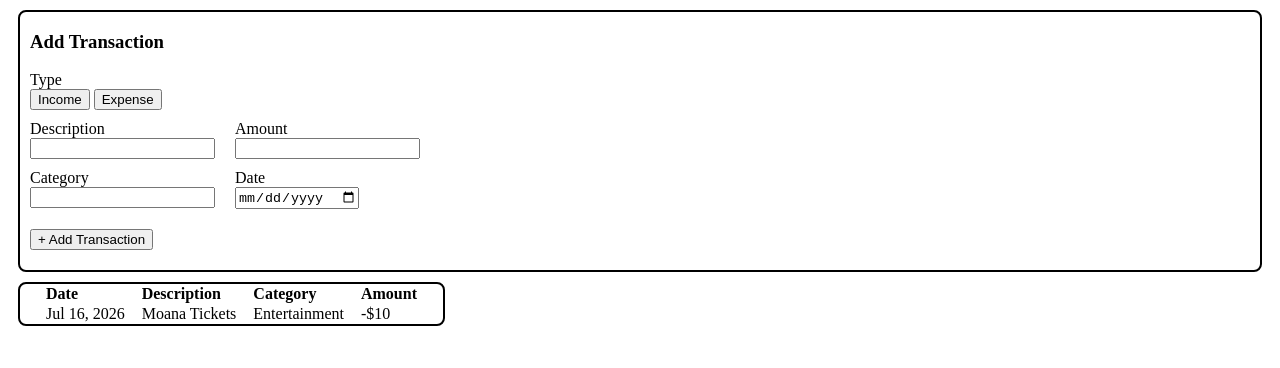
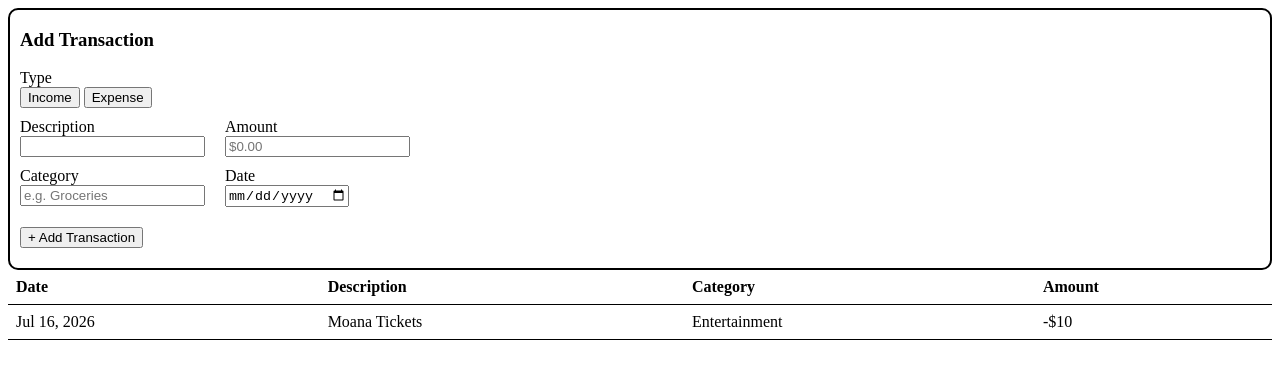
Before and after one commit to JasonMarquez56/finance-tracker, a plain HTML site: page index.html in a window 1280 px wide. Drawn offline with Linux system fonts and the light colour scheme.

Commit message:
Update form structure and validation; enhance transaction table styling

```diff
--- a/index.html
+++ b/index.html
@@ -3,7 +3,7 @@
 <head>
 	<meta charset="UTF-8">
 	<meta name="viewport" content="width=device-width, initial-scale=1.0">
-	<title>Document</title>
+	<title>Finance Tracker</title>
   <link rel="stylesheet" href="styles.css">
   <script src="script.js" defer></script>
 </head>
@@ -11,37 +11,37 @@
 	<div>
     <div class="borderBox">
       <h3>Add Transaction</h3>
-      <form>
+      <form id="txnForm">
         <label>Type</label><br>
         <input type="button" value="Income">
         <input type="button" value="Expense"><br>
         <div style="display: flex; gap: 20px">
           <div style="padding: 10px 0">
             <label>Description</label><br>
-            <input id="descInput" type="text">
+            <input id="descInput" type="text" required>
           </div>
           <div style="padding: 10px 0">
             <label>Amount</label><br>
-            <input id="amtInput" type="text">
+            <input id="amtInput" type="text" placeholder="$0.00" required>
           </div>
         </div>
         <div style="display: flex; gap: 20px">
           <div>
             <label>Category</label><br>
-            <input id="catInput" type="text">
+            <input id="catInput" type="text" placeholder="e.g. Groceries" required>
           </div>
           <div>
             <label>Date</label><br>
-            <input id="dateInput" type="date">
+            <input id="dateInput" type="date" required>
           </div>
         </div>
         <div style="padding: 20px 0">
-          <input type="button" onclick="addRow()" value="+ Add Transaction">
+          <input type="submit" value="+ Add Transaction">
         </div>
       </form>
     </div>
     <div>
-      <table class="borderBox" id="transactionTable" style="text-align: left; border-spacing: 15px 0;">
+      <table id="transactionTable" style="text-align: left; border-spacing: 15px 0;">
         <tr>
           <th>Date</th>
           <th>Description</th>
--- a/script.js
+++ b/script.js
@@ -1,4 +1,7 @@
-function addRow(){
+document.getElementById("txnForm").addEventListener("submit", addRow);
+
+function addRow(event){
+  event.preventDefault()
   const description = document.getElementById("descInput").value;
   const amount = document.getElementById("amtInput").value;
   const category = document.getElementById("catInput").value;
@@ -15,4 +18,10 @@ function addRow(){
   cell2.textContent = description;
   cell3.textContent = category;
   cell4.textContent = amount;
+
+  // Clear inputs
+  document.getElementById("descInput").value = '';
+  document.getElementById("amtInput").value = '';
+  document.getElementById("catInput").value = '';
+  document.getElementById("dateInput").value = '';
 }
--- a/styles.css
+++ b/styles.css
@@ -2,7 +2,17 @@
   width: auto;
   height: auto;
   border: 2px solid black;
-  border-radius: 8px;
+  border-radius: 10px;
   padding: 0 10px;
-  margin: 10px;
 }
+
+#transactionTable {
+  width: 100%;
+  border-collapse: collapse;
+}
+
+#transactionTable th, #transactionTable td {
+  border-bottom: 1px solid black;
+  text-align: left;
+  padding: 8px;
+}
```
